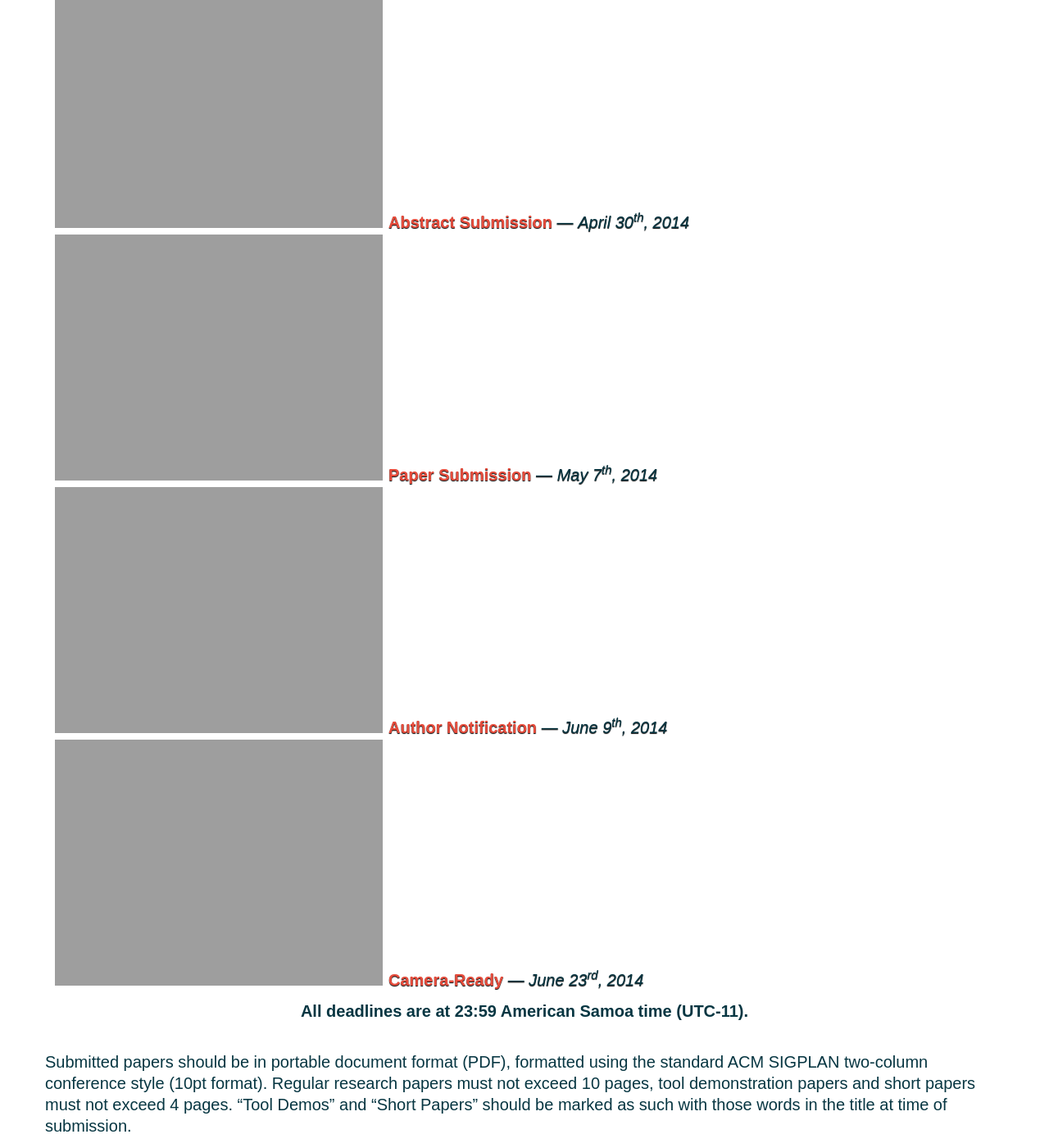
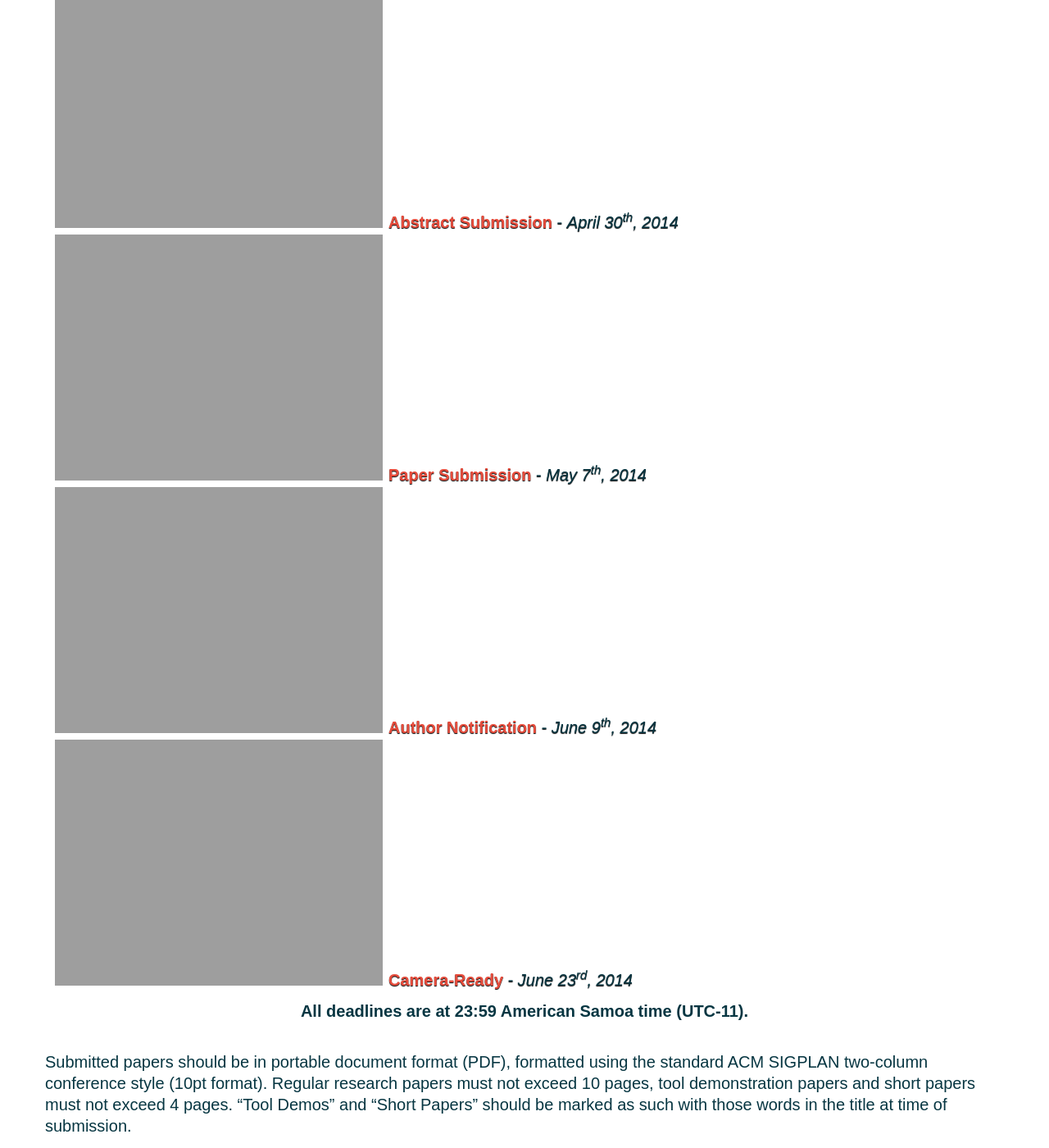
Before and after one commit to heathermiller/wwwscala14, a Jekyll site: the page built from call-for-papers.md, in a window 1280 px wide and 1400 px high, scrolled down 4045 px. Shown: the whole window at 82% size. Built offline with Jekyll 4.4.1, drawn with Linux system fonts in a browser that asks for light colours.

Commit message:
Cleaning up the cfp

```diff
--- a/call-for-papers.md
+++ b/call-for-papers.md
@@ -74,41 +74,12 @@ Authors are encouraged to publish auxiliary material with their paper
 
 <div class="important-dates">
   <ul>
-    <li><strong>Abstract Submission</strong> &mdash; <i>April 30<sup>th</sup>, 2014</i></li>
-    <li><strong>Paper Submission</strong> &mdash; <i>May 7<sup>th</sup>, 2014</i></li>
-    <li><strong>Author Notification</strong> &mdash; <i>June 9<sup>th</sup>, 2014</i></li>
-    <li><strong>Camera-Ready</strong> &mdash; <i>June 23<sup>rd</sup>, 2014</i></li>
+    <li><strong>Abstract Submission</strong> - <i>April 30<sup>th</sup>, 2014</i></li>
+    <li><strong>Paper Submission</strong> - <i>May 7<sup>th</sup>, 2014</i></li>
+    <li><strong>Author Notification</strong> - <i>June 9<sup>th</sup>, 2014</i></li>
+    <li><strong>Camera-Ready</strong> - <i>June 23<sup>rd</sup>, 2014</i></li>
   </ul>
 </div>
-<!-- <div class="important-dates">
-  <table class="table table-curved">
-    <thead>
-      <tr>
-        <th>Important Dates</th>
-        <th></th>
-      </tr>
-    </thead>
-    <tbody>
-      <tr>
-        <td><strong>Abstract Submission</strong></td>
-        <td>April 30<sup>th</sup>, 2014</td>
-      </tr>
-      <tr>
-        <td><strong>Paper Submission</strong></td>
-        <td>May 7<sup>th</sup>, 2014</td>
-      </tr>
-      <tr>
-        <td><strong>Author Notification</strong></td>
-        <td>June 9<sup>th</sup>, 2014</td>
-      </tr>
-      <tr>
-        <td><strong>Camera-Ready</strong></td>
-        <td>June 23<sup>rd</sup>, 2014</td>
-      </tr>
-    </tbody>
-  </table>
-</div>
- -->
 
 <div class="centered">
   <strong>All deadlines are at 23:59 American Samoa time (UTC-11).</strong>
```
